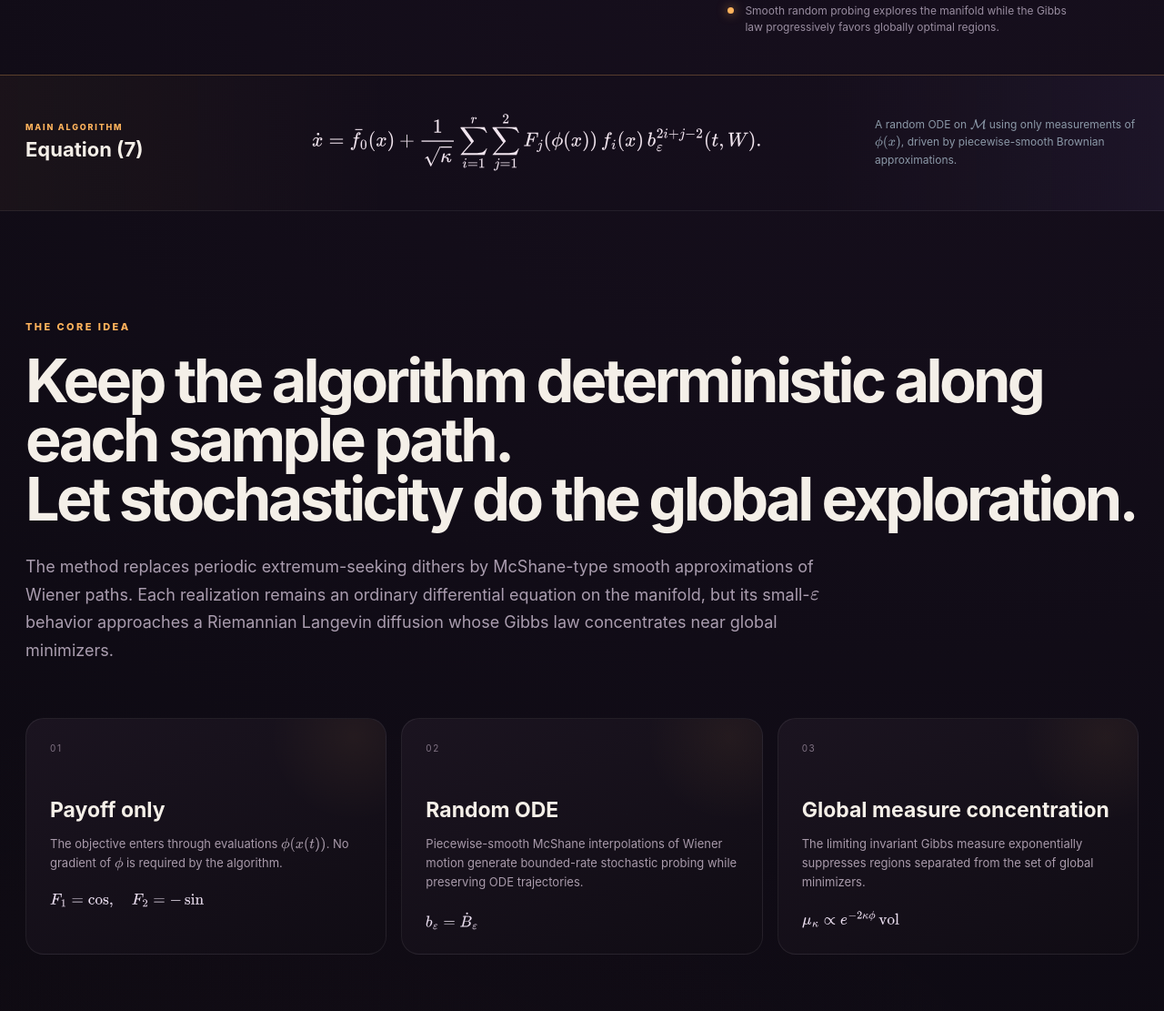
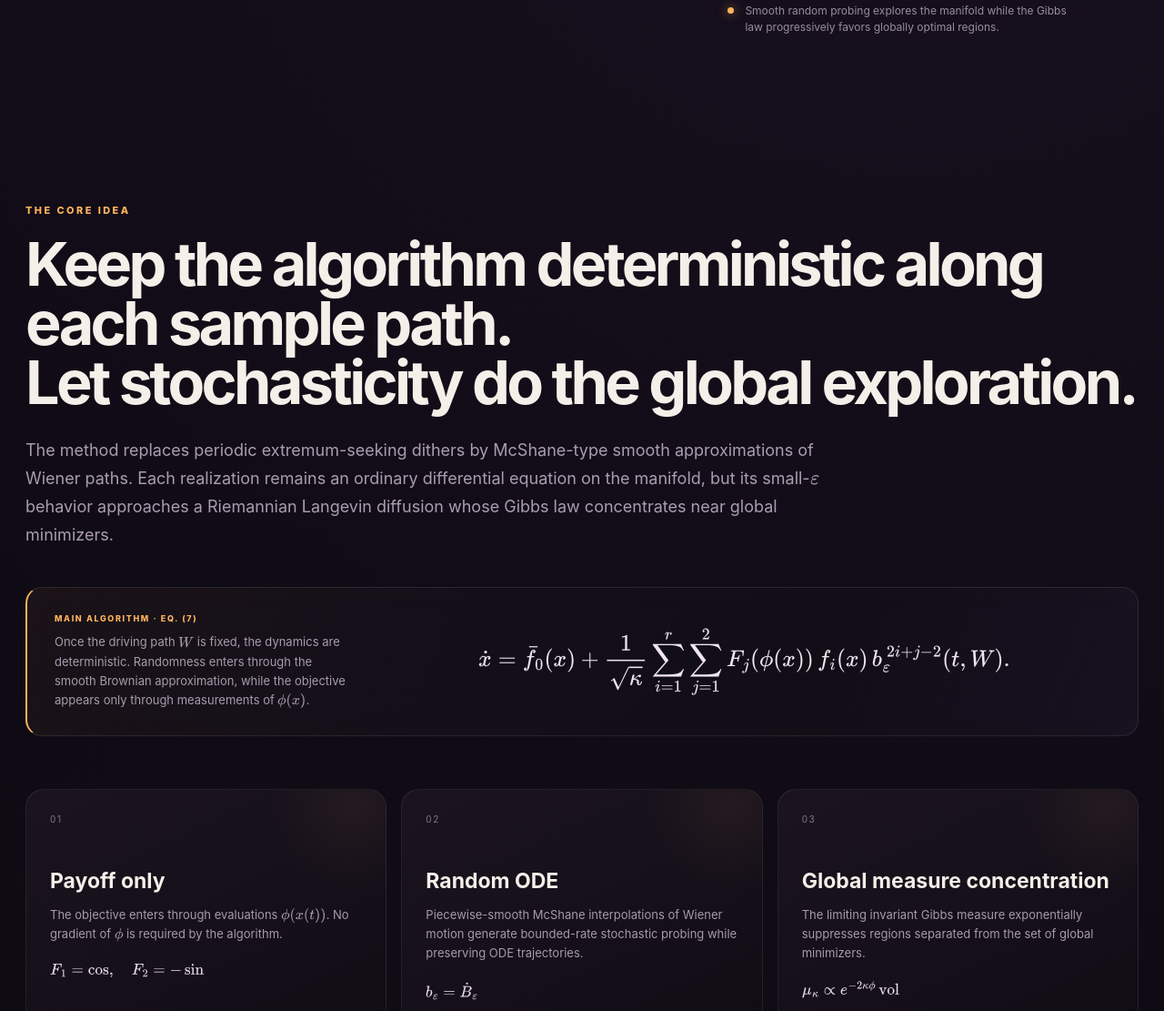
Before and after one commit to JiPoFo/Stochastic-Lie-Brackets-Approximations, a plain HTML site: page index.html in a window 1280 px wide. Shown: the part 826-1937 px from the top of the page at 91% size. Drawn offline with nearby package versions, Linux system fonts and the light colour scheme; animation ran at ten frames a second.

Commit message:
Add files via upload

```diff
--- a/index.html
+++ b/index.html
@@ -45,29 +45,33 @@
       </div>
     </section>
 
-    <section class="main-object-strip reveal" aria-label="Main algorithm">
-      <div class="main-object-label">
-        <span>MAIN ALGORITHM</span>
-        <strong>Equation (7)</strong>
-      </div>
-      <div class="main-object-equation">
-        \[
-        \dot x
-        = \bar f_0(x)
-        + \frac{1}{\sqrt{\kappa}}
-        \sum_{i=1}^{r}\sum_{j=1}^{2}
-        F_j(\phi(x))\,f_i(x)\,b_{\varepsilon}^{2i+j-2}(t,W).
-        \]
-      </div>
-      <p>
-        A random ODE on \(\mathcal M\) using only measurements of \(\phi(x)\), driven by piecewise-smooth Brownian approximations.
-      </p>
-    </section>
-
     <section id="idea" class="section">
       <div class="kicker reveal">THE CORE IDEA</div>
       <h2 class="section-title reveal">Keep the algorithm deterministic along each sample path.<br>Let stochasticity do the global exploration.</h2>
       <p class="lead reveal">The method replaces periodic extremum-seeking dithers by McShane-type smooth approximations of Wiener paths. Each realization remains an ordinary differential equation on the manifold, but its small-\(\varepsilon\) behavior approaches a Riemannian Langevin diffusion whose Gibbs law concentrates near global minimizers.</p>
+
+      <div class="core-algorithm reveal">
+        <div class="core-algorithm-copy">
+          <span>MAIN ALGORITHM · EQ. (7)</span>
+          <p>
+            Once the driving path \(W\) is fixed, the dynamics are deterministic.
+            Randomness enters through the smooth Brownian approximation, while the
+            objective appears only through measurements of \(\phi(x)\).
+          </p>
+        </div>
+        <div class="core-algorithm-equation">
+          \[
+          \dot{x}
+          =
+          \bar f_0(x)
+          +
+          \frac{1}{\sqrt{\kappa}}
+          \sum_{i=1}^{r}\sum_{j=1}^{2}
+          F_j(\phi(x))\,f_i(x)\,
+          b_{\varepsilon}^{\,2i+j-2}(t,W).
+          \]
+        </div>
+      </div>
 
       <div class="triptych">
         <article class="glass reveal">
@@ -99,7 +103,7 @@
         <div class="formula-stack">
           <div><span>Optimization problem</span><b>\(\min_{x\in\mathcal M}\phi(x)\)</b></div>
           <div><span>Spanning vector fields</span><b>\(\mathrm{span}\{f_1(x),\ldots,f_r(x)\}=T_x\mathcal M\)</b></div>
-          <div class="accent-formula"><span>Sample-path dynamics</span><b>Equation (7): a random ODE using only \(\phi(x)\)</b></div>
+          <div class="accent-formula"><span>Information requirement</span><b>Only zeroth-order measurements \(\phi(x)\)</b></div>
         </div>
       </div>
 
--- a/style.css
+++ b/style.css
@@ -47,10 +47,6 @@ body{
 .dot{
   background:var(--amber);
   box-shadow:0 0 12px rgba(255,179,92,.7);
-}
-.main-object-strip{
-  border-top-color:rgba(255,179,92,.28);
-  background:linear-gradient(90deg,rgba(255,179,92,.045),transparent 34%,transparent 70%,rgba(169,140,255,.055));
 }
 .glass{
   background:linear-gradient(155deg,#1b1420,#100c14);
@@ -112,3 +108,61 @@ body{
 #heroCanvas{
   opacity:.98;
 }
+
+
+/* Equation (7), integrated with the conceptual introduction */
+.core-algorithm{
+  display:grid;
+  grid-template-columns:minmax(235px,.40fr) minmax(0,1fr);
+  gap:34px;
+  align-items:center;
+  margin:42px 0 16px;
+  padding:28px 30px;
+  border:1px solid rgba(255,255,255,.09);
+  border-left:2px solid var(--amber);
+  border-radius:18px;
+  background:
+    linear-gradient(112deg,
+      rgba(255,179,92,.048),
+      rgba(20,16,26,.94) 34%,
+      rgba(18,14,24,.96) 72%,
+      rgba(169,140,255,.045));
+  box-shadow:inset 0 0 38px rgba(255,179,92,.025);
+}
+.core-algorithm-copy span{
+  display:block;
+  color:var(--amber);
+  font-size:9px;
+  letter-spacing:.18em;
+  font-weight:800;
+  margin-bottom:10px;
+}
+.core-algorithm-copy p{
+  margin:0;
+  color:#a99bad;
+  font-size:13px;
+  line-height:1.62;
+}
+.core-algorithm-equation{
+  min-width:0;
+  overflow-x:auto;
+  color:#f1e6ef;
+  font-size:clamp(17px,1.62vw,24px);
+  text-align:center;
+}
+.core-algorithm-equation mjx-container{
+  margin:0!important;
+}
+
+@media(max-width:900px){
+  .core-algorithm{
+    grid-template-columns:1fr;
+    gap:18px;
+    margin-top:32px;
+    padding:22px 18px;
+  }
+  .core-algorithm-equation{
+    text-align:left;
+    font-size:16px;
+  }
+}
```
Also changed, not shown: 1 other file.
